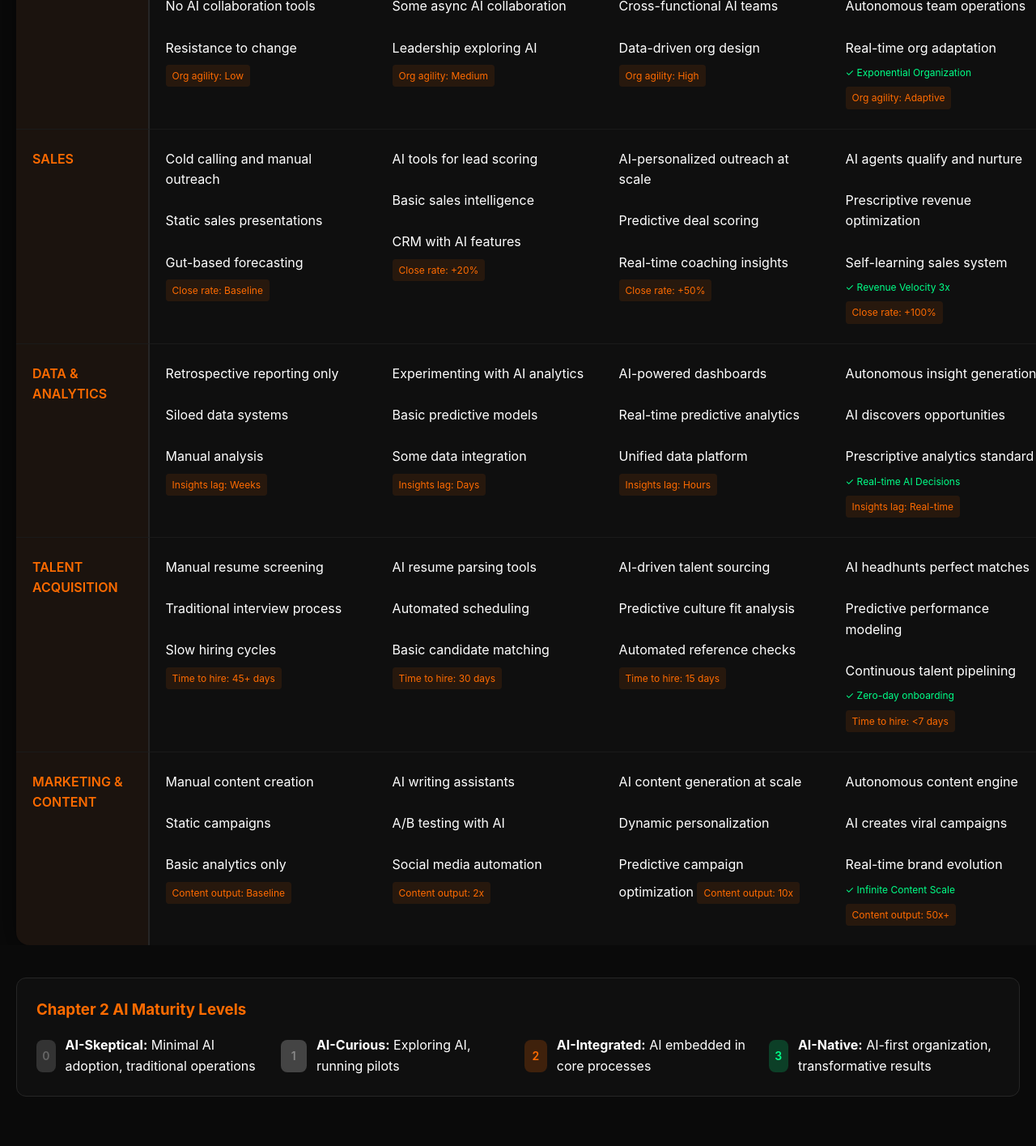
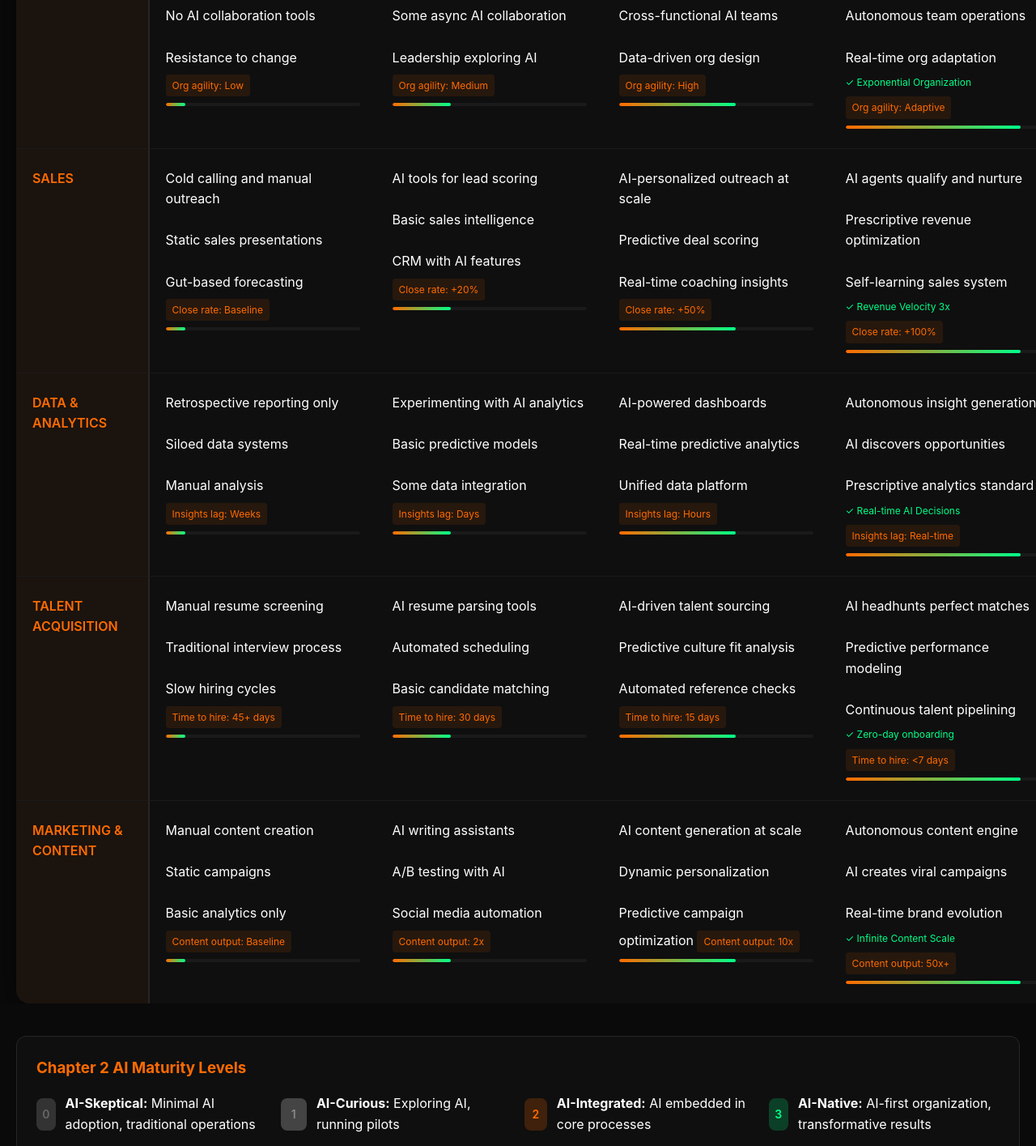
Before and after one commit to tomgC2/c2AImatrix.github.io, a plain HTML site: page index.html in a window 1280 px wide. Shown: the part 940-2355 px from the top of the page at 81% size. Before the commit the page ends 2334 px from the top, so only its background shows below. Drawn offline with Linux system fonts and the light colour scheme.

Commit message:
Update index.html

```diff
--- a/index.html
+++ b/index.html
@@ -257,7 +257,8 @@
                             No AI budget allocation
                             <br><br>
                             Leadership skeptical of AI ROI
-                            <div class="metric-badge">AI Investment: <1% revenue</div>
+                            <div class="metric-badge">                            AI Investment: <1% revenue</div>
+                            <div class="progress-bar"><div class="progress-fill" style="width: 10%"></div></div>
                         </td>
                         <td>
                             Exploring AI pilot projects
@@ -266,6 +267,7 @@
                             <br><br>
                             C-suite beginning AI education
                             <div class="metric-badge">AI Investment: 1-3% revenue</div>
+                            <div class="progress-bar"><div class="progress-fill" style="width: 30%"></div></div>
                         </td>
                         <td>
                             AI strategy aligned with business goals
@@ -274,6 +276,7 @@
                             <br><br>
                             Chief AI Officer or equivalent role
                             <div class="metric-badge">AI Investment: 3-5% revenue</div>
+                            <div class="progress-bar"><div class="progress-fill" style="width: 60%"></div></div>
                         </td>
                         <td>
                             AI-first strategic planning
@@ -283,6 +286,7 @@
                             Board-level AI expertise
                             <div class="ai-native-indicator">✓ AI-Native Organization</div>
                             <div class="metric-badge">AI Investment: >5% revenue</div>
+                            <div class="progress-bar"><div class="progress-fill" style="width: 90%"></div></div>
                         </td>
                     </tr>
                     <tr>
@@ -329,7 +333,8 @@
                             No AI collaboration tools
                             <br><br>
                             Resistance to change
-                            <div class="metric-badge">Org agility: Low</div>
+                            <div class="metric-badge">                            Org agility: Low</div>
+                            <div class="progress-bar"><div class="progress-fill" style="width: 10%"></div></div>
                         </td>
                         <td>
                             Testing AI for team workflows
@@ -338,6 +343,7 @@
                             <br><br>
                             Leadership exploring AI
                             <div class="metric-badge">Org agility: Medium</div>
+                            <div class="progress-bar"><div class="progress-fill" style="width: 30%"></div></div>
                         </td>
                         <td>
                             AI-enhanced decision-making
@@ -346,6 +352,7 @@
                             <br><br>
                             Data-driven org design
                             <div class="metric-badge">Org agility: High</div>
+                            <div class="progress-bar"><div class="progress-fill" style="width: 60%"></div></div>
                         </td>
                         <td>
                             Flat, AI-enabled structure
@@ -355,6 +362,7 @@
                             Real-time org adaptation
                             <div class="ai-native-indicator">✓ Exponential Organization</div>
                             <div class="metric-badge">Org agility: Adaptive</div>
+                            <div class="progress-bar"><div class="progress-fill" style="width: 90%"></div></div>
                         </td>
                     </tr>
                     <tr>
@@ -365,7 +373,8 @@
                             Static sales presentations
                             <br><br>
                             Gut-based forecasting
-                            <div class="metric-badge">Close rate: Baseline</div>
+                            <div class="metric-badge">                            Close rate: Baseline</div>
+                            <div class="progress-bar"><div class="progress-fill" style="width: 10%"></div></div>
                         </td>
                         <td>
                             AI tools for lead scoring
@@ -374,6 +383,7 @@
                             <br><br>
                             CRM with AI features
                             <div class="metric-badge">Close rate: +20%</div>
+                            <div class="progress-bar"><div class="progress-fill" style="width: 30%"></div></div>
                         </td>
                         <td>
                             AI-personalized outreach at scale
@@ -382,6 +392,7 @@
                             <br><br>
                             Real-time coaching insights
                             <div class="metric-badge">Close rate: +50%</div>
+                            <div class="progress-bar"><div class="progress-fill" style="width: 60%"></div></div>
                         </td>
                         <td>
                             AI agents qualify and nurture
@@ -391,6 +402,7 @@
                             Self-learning sales system
                             <div class="ai-native-indicator">✓ Revenue Velocity 3x</div>
                             <div class="metric-badge">Close rate: +100%</div>
+                            <div class="progress-bar"><div class="progress-fill" style="width: 90%"></div></div>
                         </td>
                     </tr>
                     <tr>
@@ -401,7 +413,8 @@
                             Siloed data systems
                             <br><br>
                             Manual analysis
-                            <div class="metric-badge">Insights lag: Weeks</div>
+                            <div class="metric-badge">                            Insights lag: Weeks</div>
+                            <div class="progress-bar"><div class="progress-fill" style="width: 10%"></div></div>
                         </td>
                         <td>
                             Experimenting with AI analytics
@@ -410,6 +423,7 @@
                             <br><br>
                             Some data integration
                             <div class="metric-badge">Insights lag: Days</div>
+                            <div class="progress-bar"><div class="progress-fill" style="width: 30%"></div></div>
                         </td>
                         <td>
                             AI-powered dashboards
@@ -418,6 +432,7 @@
                             <br><br>
                             Unified data platform
                             <div class="metric-badge">Insights lag: Hours</div>
+                            <div class="progress-bar"><div class="progress-fill" style="width: 60%"></div></div>
                         </td>
                         <td>
                             Autonomous insight generation
@@ -427,6 +442,7 @@
                             Prescriptive analytics standard
                             <div class="ai-native-indicator">✓ Real-time AI Decisions</div>
                             <div class="metric-badge">Insights lag: Real-time</div>
+                            <div class="progress-bar"><div class="progress-fill" style="width: 90%"></div></div>
                         </td>
                     </tr>
                     <tr>
@@ -437,7 +453,8 @@
                             Traditional interview process
                             <br><br>
                             Slow hiring cycles
-                            <div class="metric-badge">Time to hire: 45+ days</div>
+                            <div class="metric-badge">                            Time to hire: 45+ days</div>
+                            <div class="progress-bar"><div class="progress-fill" style="width: 10%"></div></div>
                         </td>
                         <td>
                             AI resume parsing tools
@@ -446,6 +463,7 @@
                             <br><br>
                             Basic candidate matching
                             <div class="metric-badge">Time to hire: 30 days</div>
+                            <div class="progress-bar"><div class="progress-fill" style="width: 30%"></div></div>
                         </td>
                         <td>
                             AI-driven talent sourcing
@@ -454,6 +472,7 @@
                             <br><br>
                             Automated reference checks
                             <div class="metric-badge">Time to hire: 15 days</div>
+                            <div class="progress-bar"><div class="progress-fill" style="width: 60%"></div></div>
                         </td>
                         <td>
                             AI headhunts perfect matches
@@ -463,6 +482,7 @@
                             Continuous talent pipelining
                             <div class="ai-native-indicator">✓ Zero-day onboarding</div>
                             <div class="metric-badge">Time to hire: <7 days</div>
+                            <div class="progress-bar"><div class="progress-fill" style="width: 90%"></div></div>
                         </td>
                     </tr>
                     <tr>
@@ -473,7 +493,8 @@
                             Static campaigns
                             <br><br>
                             Basic analytics only
-                            <div class="metric-badge">Content output: Baseline</div>
+                            <div class="metric-badge">                            Content output: Baseline</div>
+                            <div class="progress-bar"><div class="progress-fill" style="width: 10%"></div></div>
                         </td>
                         <td>
                             AI writing assistants
@@ -482,6 +503,7 @@
                             <br><br>
                             Social media automation
                             <div class="metric-badge">Content output: 2x</div>
+                            <div class="progress-bar"><div class="progress-fill" style="width: 30%"></div></div>
                         </td>
                         <td>
                             AI content generation at scale
@@ -490,6 +512,7 @@
                             <br><br>
                             Predictive campaign optimization
                             <div class="metric-badge">Content output: 10x</div>
+                            <div class="progress-bar"><div class="progress-fill" style="width: 60%"></div></div>
                         </td>
                         <td>
                             Autonomous content engine
@@ -499,6 +522,7 @@
                             Real-time brand evolution
                             <div class="ai-native-indicator">✓ Infinite Content Scale</div>
                             <div class="metric-badge">Content output: 50x+</div>
+                            <div class="progress-bar"><div class="progress-fill" style="width: 90%"></div></div>
                         </td>
                     </tr>
                 </tbody>
```
